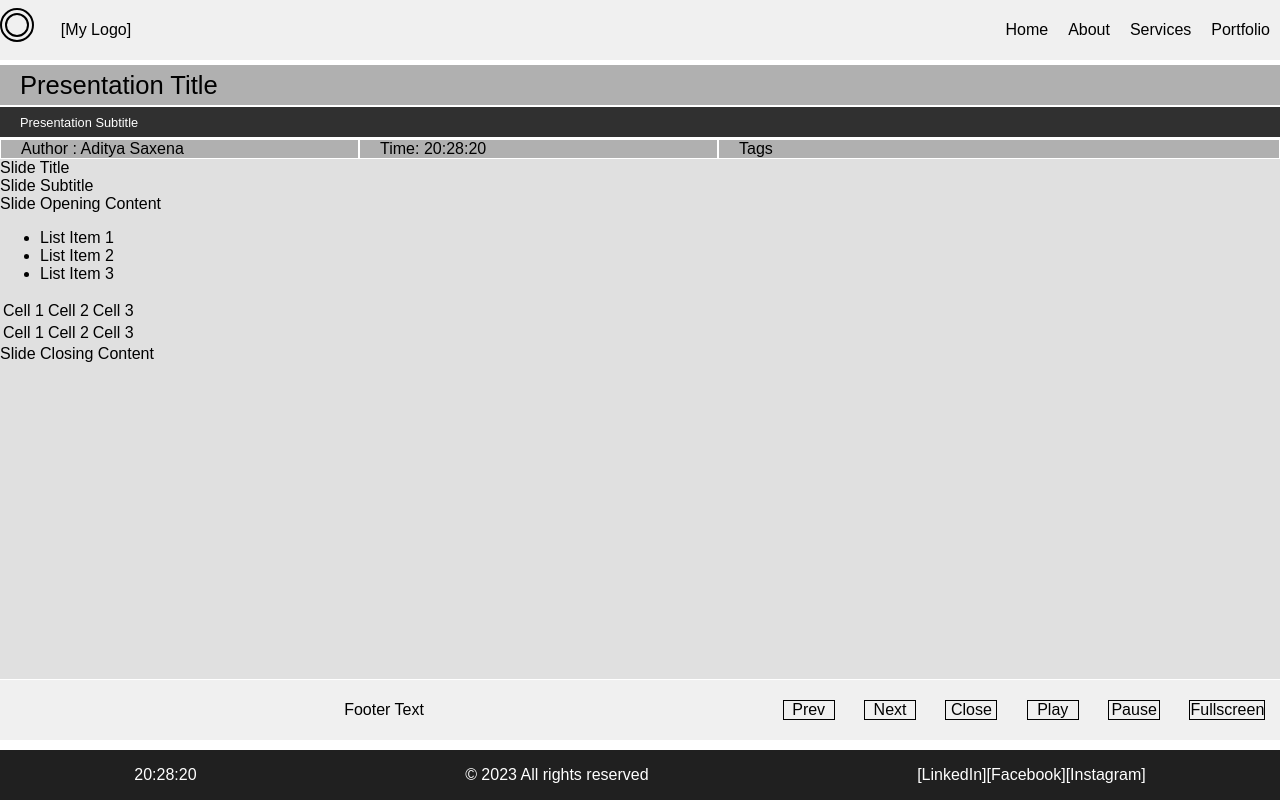
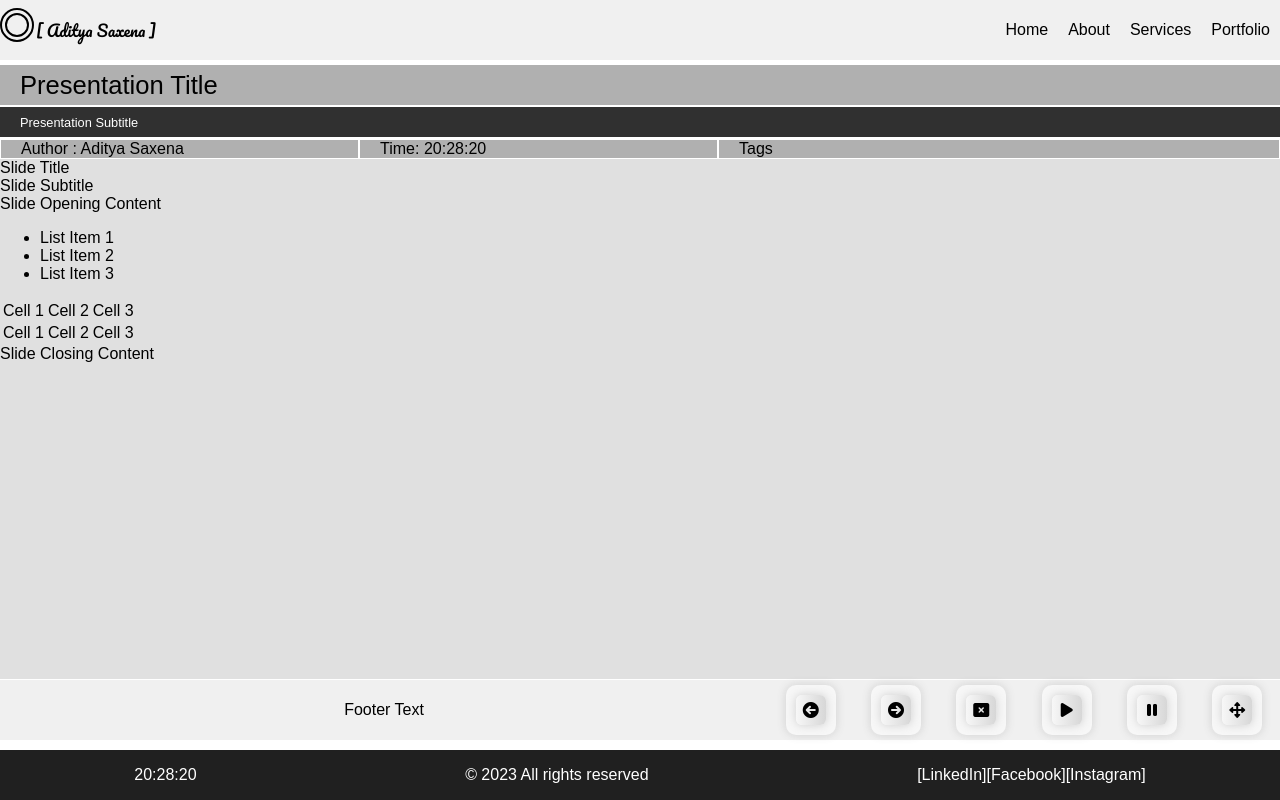
Before and after one commit to mr-saxena-aditya/AnimeJS_Presentation, a website: page index.html in a window 1280 px wide. Drawn offline with nearby package versions, Linux system fonts and the light colour scheme.

Commit message:
added logo typing animation

```diff
--- a/css/styles.css
+++ b/css/styles.css
@@ -1,4 +1,5 @@
-@import url('https://fonts.googleapis.com/css2?family=Comfortaa:wght@700&family=Montserrat:wght@400;500;600;700;800;900&family=Raleway:wght@100;300&display=swap');
+
+  @import url('https://fonts.googleapis.com/css2?family=Comfortaa:wght@700&family=Montserrat:wght@400;500;600;700;800;900&family=Pacifico&family=Raleway:wght@100;300&display=swap');
 
 /* Global Styles */
 body {
@@ -179,6 +180,7 @@ body {
   justify-content: space-around;
   align-items: center;
   display: flex;
+  font-family: "Pacifico";
 }
 
 .nav-button {
@@ -397,7 +399,6 @@ body {
     /* Styles for presentation control element */
     margin-left: 10px;
     margin-right: 10px;
-    border: black solid 1px;
     min-width: 50px;
     display: flex;
     align-items: center;
@@ -492,3 +493,48 @@ a {
   a:hover::before {
     transform: scaleX(1);
   }
+
+
+  .my-icon {
+    font-size: 25px; /* Set the size of the icon */
+    color: #576574;
+  }
+
+  .icon-a {
+    width: 30px;
+    height: 30px;
+    min-width: 30px;
+    min-height: 30px;
+    display: flex;
+    justify-content: center;
+    align-items: center;
+    background-image: linear-gradient(to right, #f7f7f7, #d7d7d7); /* Define your gradient colors here */
+    box-shadow: 0 0 10px rgba(117, 117, 117, 0.3);
+    transition: background-color 0.3s, box-shadow 0.3s;
+    border-radius: 20%;
+  }
+
+  .icon-a:hover {
+      background: linear-gradient(to right, #f7f7f7 0%, #c7c7c7 100%);
+      box-shadow: 0 0 10px rgba(80, 80, 80, 0.2);
+      color: #8395a7;
+  }
+
+  .icon-a:active{
+      background-color: #8395a7;
+      box-shadow: 0 1px #8395a7;
+  }
+
+  .fixed-div {
+    width: 50px;
+    height: 50px;
+    min-width: 50px;
+    min-height: 50px;
+    display: flex;
+    justify-content: center;
+    align-items: center;
+    border-radius: 20%;
+    background-color: #f7f7f7;
+    box-shadow: 0 0 10px rgba(80, 80, 80, 0.2);
+
+  }
--- a/index.html
+++ b/index.html
@@ -5,6 +5,7 @@
   <meta name="viewport" content="width=device-width, initial-scale=1.0">
   <title>[FINAL PRESENTATION]</title>
   <meta name="description" content="Your page description goes here">
+  <link rel="stylesheet" href="https://cdnjs.cloudflare.com/ajax/libs/font-awesome/6.0.0-beta3/css/all.min.css">
   <link rel="stylesheet" href="css/styles.css">
   <link rel="icon" href="img/favicon.png">
 </head>
@@ -40,7 +41,7 @@
   <div class="full-screen-menu"></div>
   <header class="header">
     <nav class="navbar">
-        <div class="nav-logo">[My Logo]</div>
+        <div class="nav-logo"></div>
         <div class="nav-button"></div>
         <div class="nav-menu">
             <ul class="nav-menu-ul">
@@ -115,12 +116,48 @@
     <div class="presentation-footer">
         <div class="presentation-footer-text">Footer Text</div>
         <div class="presentation-controls">
-            <div class="presentation-control prev">Prev</div>
-            <div class="presentation-control next">Next</div>
-            <div class="presentation-control close">Close</div>
-            <div class="presentation-control play">Play</div>
-            <div class="presentation-control pause">Pause</div>
-            <div class="presentation-control fullscreen">Fullscreen</div>
+            <div class="presentation-control prev">
+                <div class="fixed-div">
+                    <a class="icon-a" title="Previous Slide" href="#">
+                        <i class="icon fa fa-arrow-circle-left"></i>
+                    </a>
+                </div>
+            </div>
+            <div class="presentation-control next">
+                <div class="fixed-div">
+                    <a class="icon-a" title="Next Slide" href="#">
+                        <i class="icon fa fa-arrow-circle-right"></i>
+                    </a>
+                </div>
+            </div>
+            <div class="presentation-control close">
+                <div class="fixed-div">
+                    <a class="icon-a" title="Close Tab" href="#">
+                        <i class="icon fa fa-window-close "></i>
+                    </a>
+                </div>
+            </div>
+            <div class="presentation-control play">
+                <div class="fixed-div">
+                    <a class="icon-a" title="Play Presenter Notes" href="#">
+                        <i class="icon fa-solid fa-play"></i>
+                    </a>
+                </div>
+            </div>
+            <div class="presentation-control pause">
+                <div class="fixed-div">
+                    <a class="icon-a" title="Full Screen" href="#">
+                        <i class="icon fa-solid fa-pause"></i>
+                    </a>
+                </div>
+            </div>
+            <div class="presentation-control fullscreen">
+                <div class="fixed-div">
+                    <a class="icon-a" title="Full Screen" href="#">
+                        <i class="icon fa fa-arrows-alt"></i>
+                    </a>
+                </div>
+            </div>
         </div>
     </div>
   </main>
@@ -137,5 +174,6 @@
 
   <script src="js/script.js"></script>
   <script src="node_modules/animejs/lib/anime.min.js"></script>
+
 </body>
 </html>
--- a/js/script.js
+++ b/js/script.js
@@ -71,3 +71,32 @@
         cursor.style.left = (e.pageX - 10) + 'px'; // Adjust the offset based on the circle size
         cursor.style.top = (e.pageY - 10) + 'px'; // Adjust the offset based on the circle size
       });
+
+
+
+// Function to simulate typing effect for logo text
+function typeLogo() {
+    const logoText = "[ Aditya Saxena ]"; // Replace with your logo text
+    const logoElement = document.querySelector('.nav-logo');
+    const typingSpeed = 100; // Speed in milliseconds between each letter
+    let charIndex = 0;
+    let typingInterval;
+
+    function typeNextChar() {
+      if (charIndex < logoText.length) {
+        logoElement.textContent += logoText.charAt(charIndex);
+        charIndex++;
+      } else {
+        clearInterval(typingInterval); // Stop the typing animation
+      }
+    }
+
+    typingInterval = setInterval(typeNextChar, typingSpeed);
+  }
+
+  // Call the typeLogo function after a delay of 5 seconds
+  window.addEventListener('load', function() {
+    setTimeout(() => {
+      typeLogo();
+    }, 2000); // 2000 milliseconds = 2.0 seconds
+  });
```
